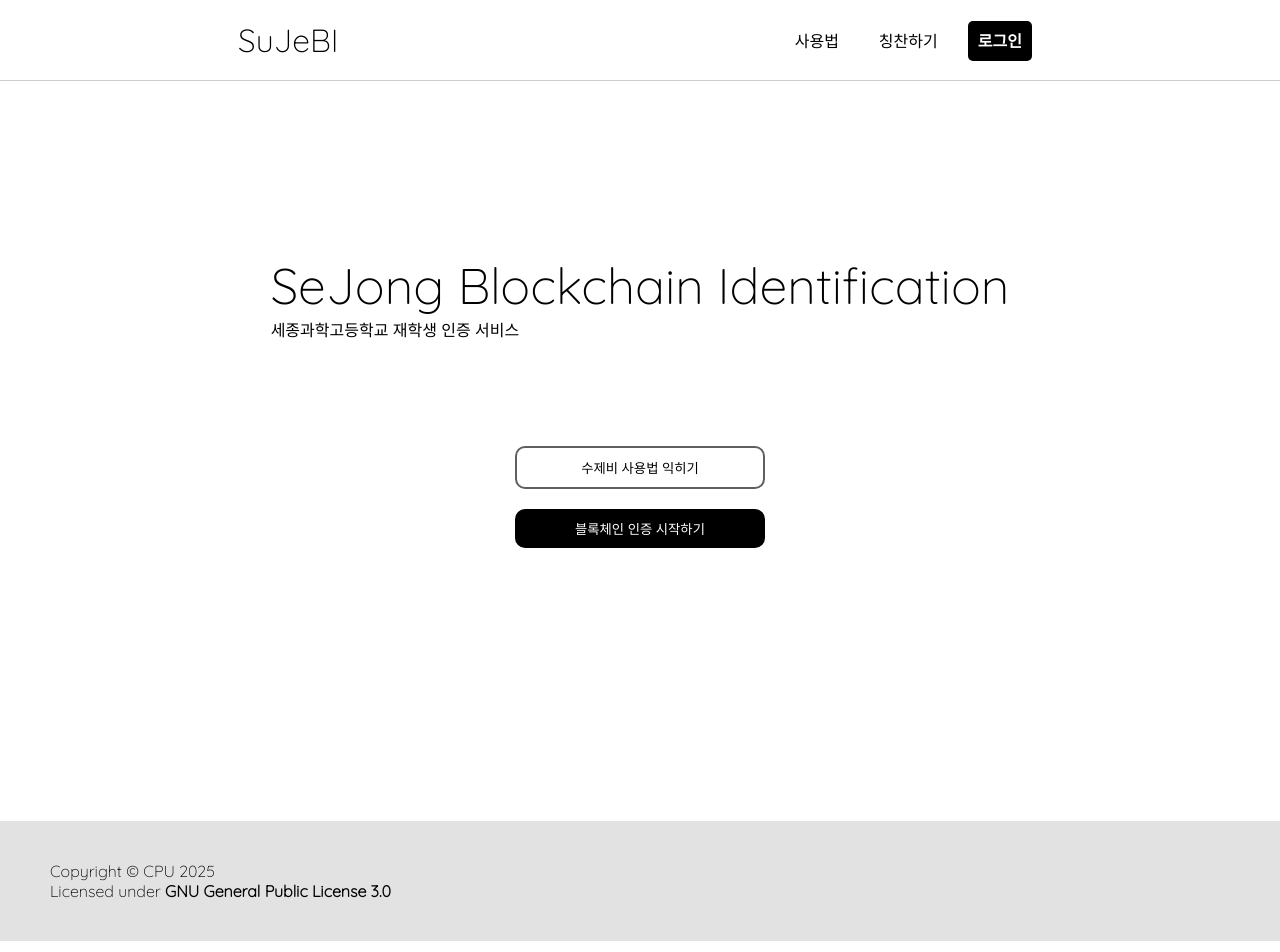
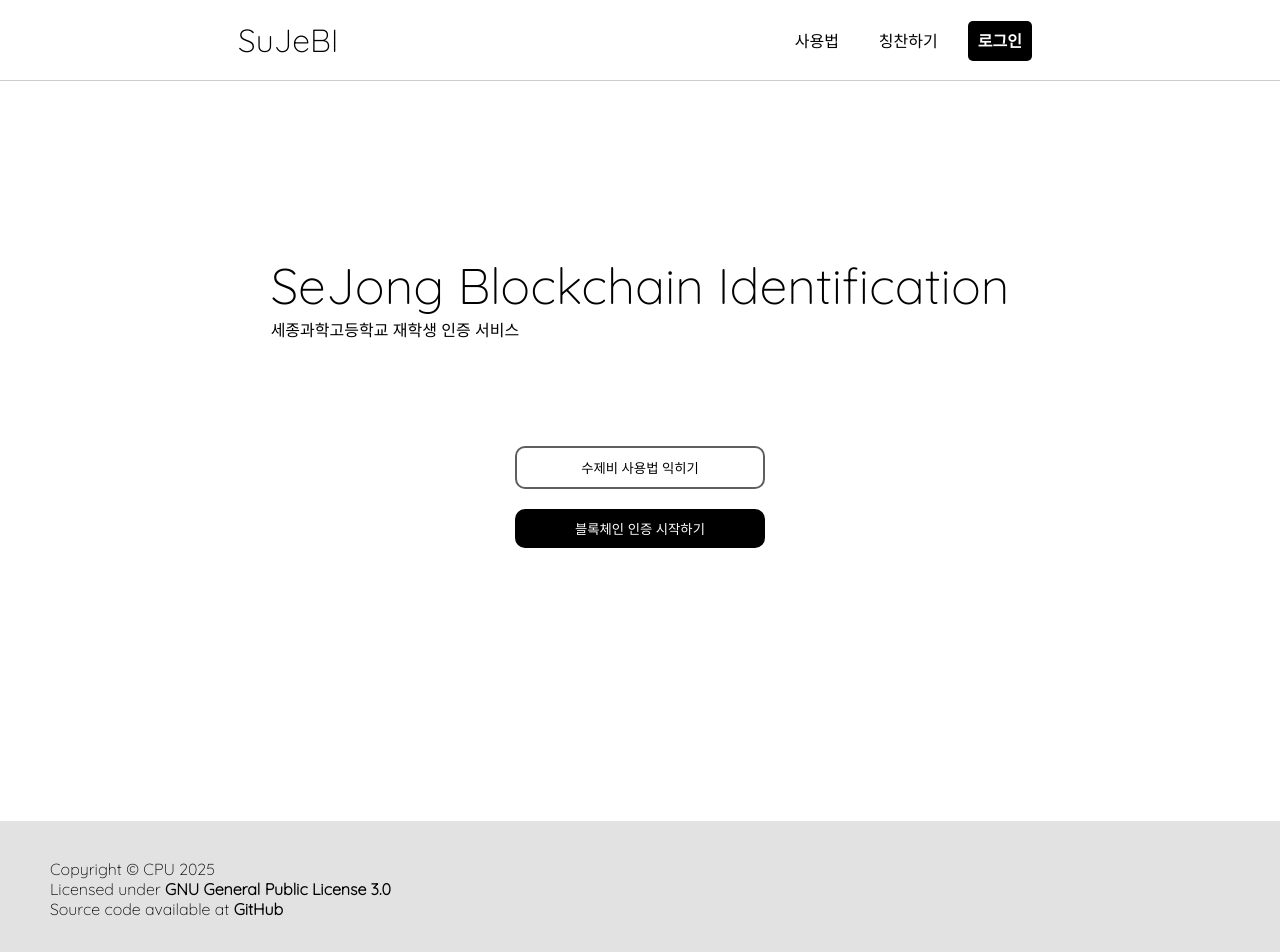
Before and after one commit to sjsh-sujebi/wapt-frontend, a React (Create React App) app: page / in a window 1280 px wide. Shown: the top 952 px of the page. Built offline with nearby package versions, Linux system fonts and the light colour scheme.

Commit message:
source code notice

```diff
--- a/src/components/BottomFooter.tsx
+++ b/src/components/BottomFooter.tsx
@@ -5,6 +5,7 @@ export default function BottomFooter() {
         <footer>
             <p>Copyright © CPU 2025</p>
             <p>Licensed under <a href="https://www.gnu.org/licenses/gpl-3.0.html">GNU General Public License 3.0</a></p>
+            <p>Source code available at <a href="https://github.com/sjsh-sujebi">GitHub</a></p>
         </footer>
     )
 }
--- a/src/styles/BottomFooter.css
+++ b/src/styles/BottomFooter.css
@@ -2,7 +2,7 @@ footer {
     width: 100vw;
     max-width: calc(100% - 100px);
     padding: 20px 50px;
-    height: 10vh;
+    height: 12vh;
     background-color: rgb(226, 226, 226);
     display: flex;
     justify-content: center;
```
